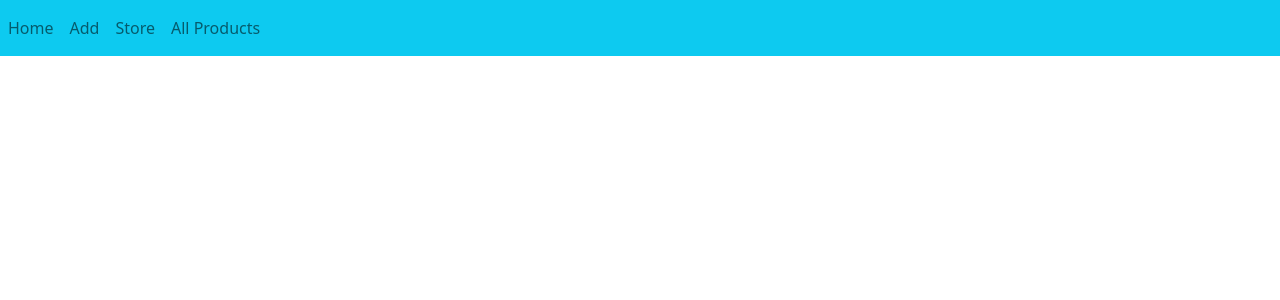
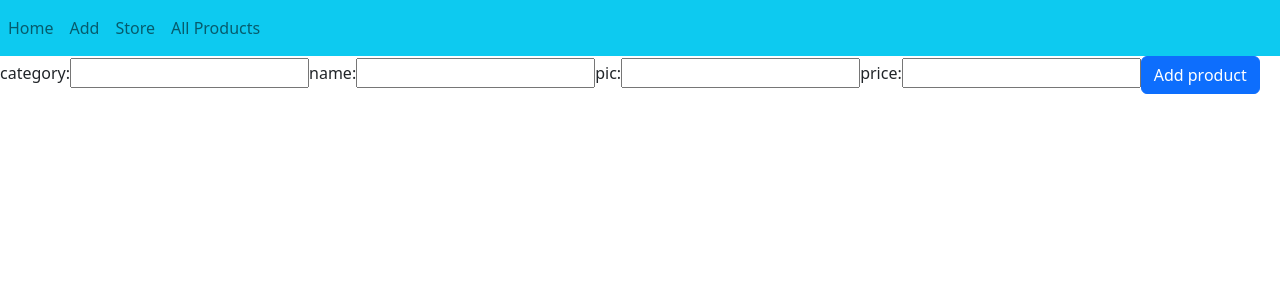
Before and after one commit to galamit23/SportStore, a React (Create React App) app: page /add in a window 1280 px wide. Shown: the top 300 px of the page. Built offline with nearby package versions, Linux system fonts and the light colour scheme.

Commit message:
creat add com

```diff
--- a/src/screens/Add.js
+++ b/src/screens/Add.js
@@ -3,7 +3,21 @@ import React from 'react'
 export default function Add() {
   return (
     <div>
+      <from>
+        <label>category:</label>
+        <input></input>
 
+        <label>name:</label>
+        <input></input>
+
+        <label>pic:</label>
+        <input></input>
+
+        <label>price:</label>
+        <input></input>
+
+      <button className='btn btn-primary'>Add product</button>
+      </from>
     </div>
   )
 }
```
